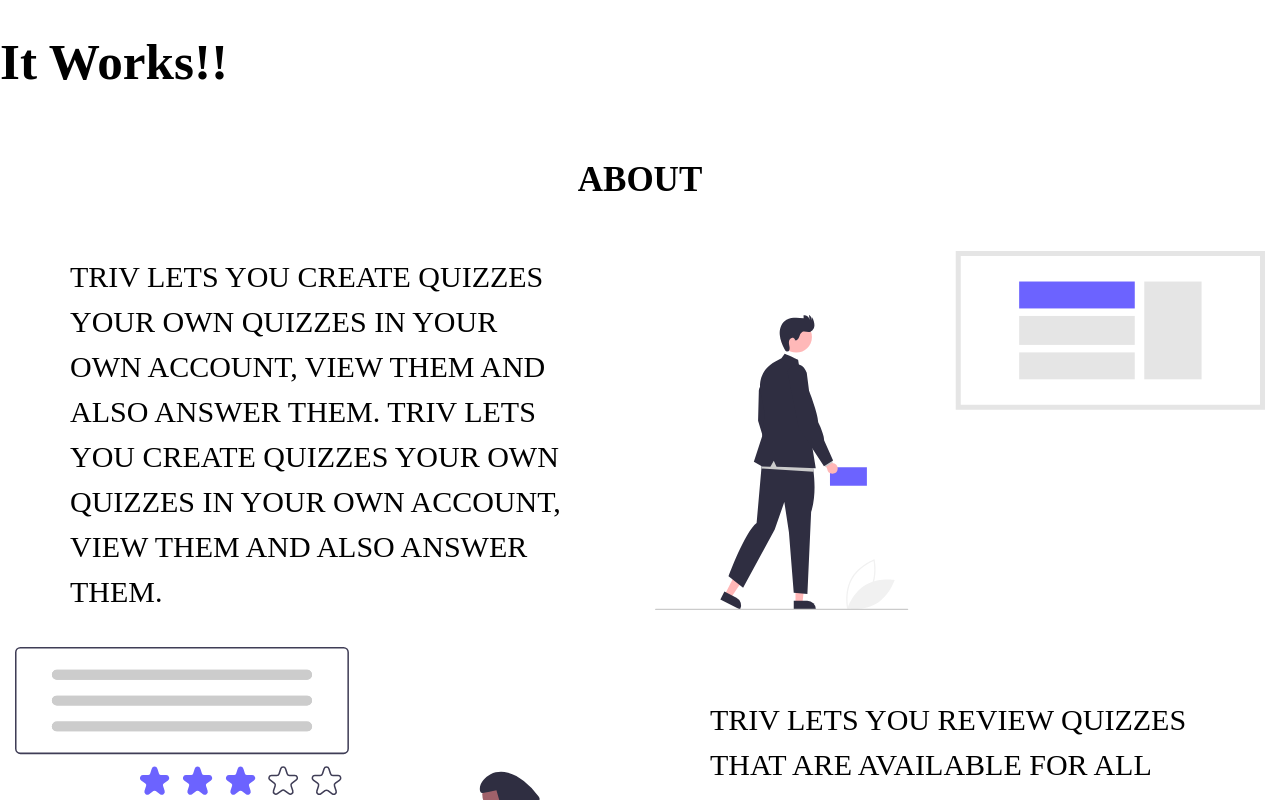
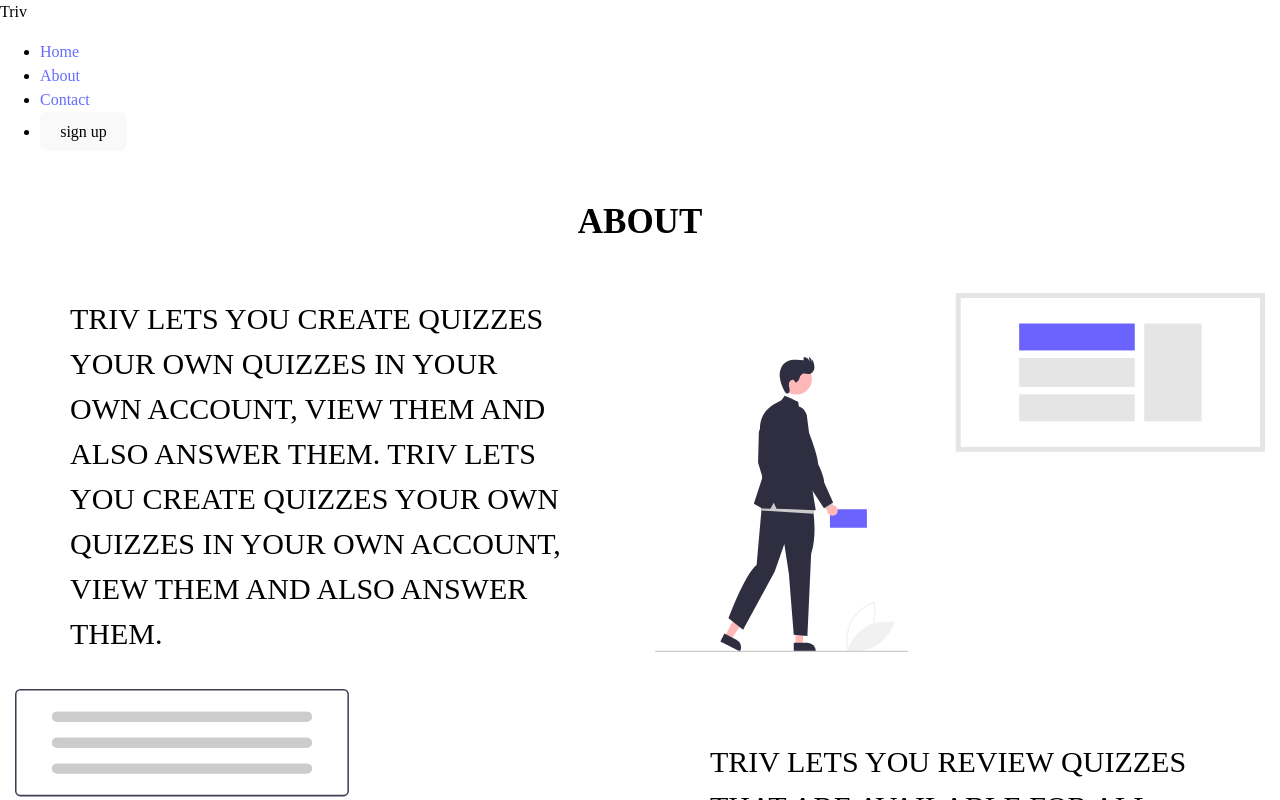
Before and after one commit to TrivOrg/Triv, a React (Vite) app: page / in a window 1280 px wide. Shown: the top 800 px of the page. Built offline with nearby package versions, Linux system fonts and the light colour scheme; a web font is replaced by a local one.

Commit message:
-feat: ✨dd Navbar Items

```diff
--- a/src/components/Nav/Navbar.jsx
+++ b/src/components/Nav/Navbar.jsx
@@ -3,7 +3,21 @@ import './Navbar.css';
 const Navbar = () => {
   return (
     <>
-      <h1>It Works!!</h1>
+      <div className="nav-container">
+        <div className="logo">
+          Triv
+        </div>
+        <ul>
+          <li><a href="home">Home</a></li>
+          <li><a href="about">About</a></li>
+          <li><a href="contact">Contact</a></li>
+          <li>
+            <button>
+              sign up
+            </button>
+          </li>
+        </ul>
+      </div>
     </>
   )
 }
```
